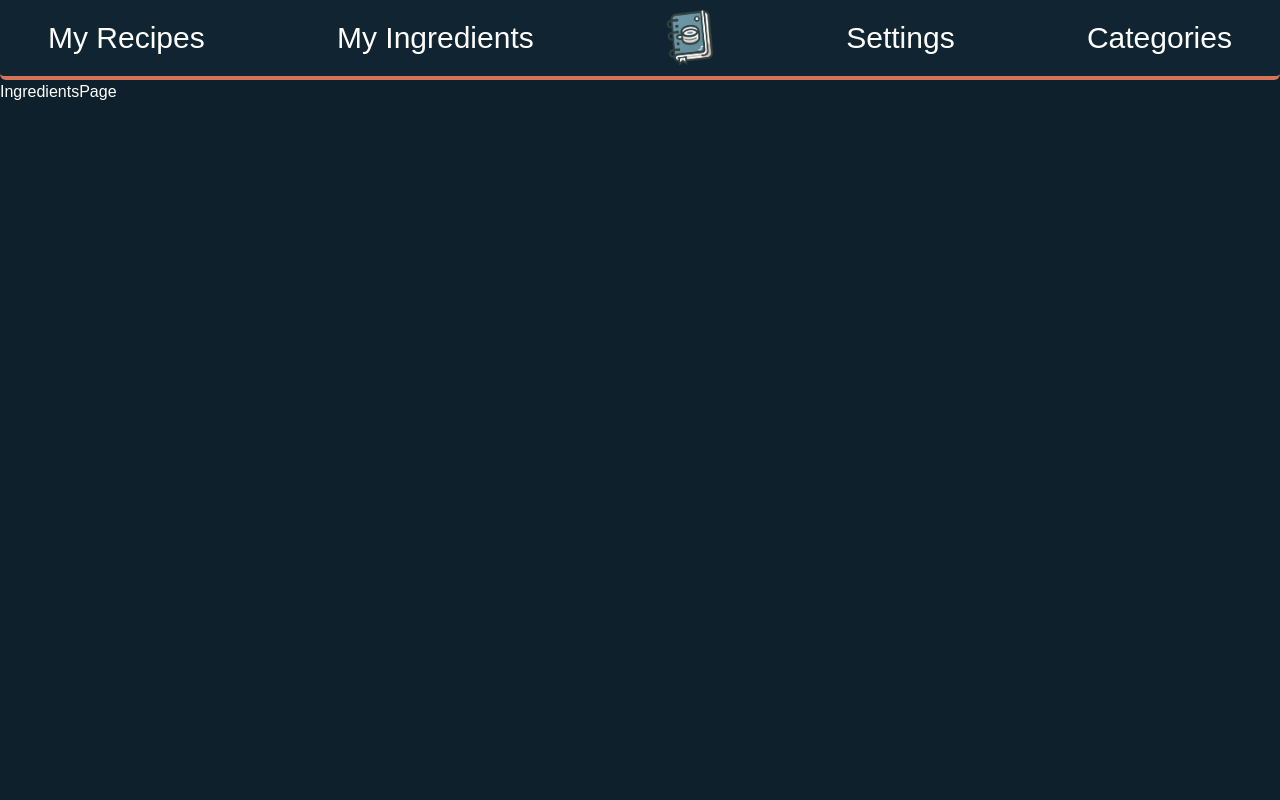
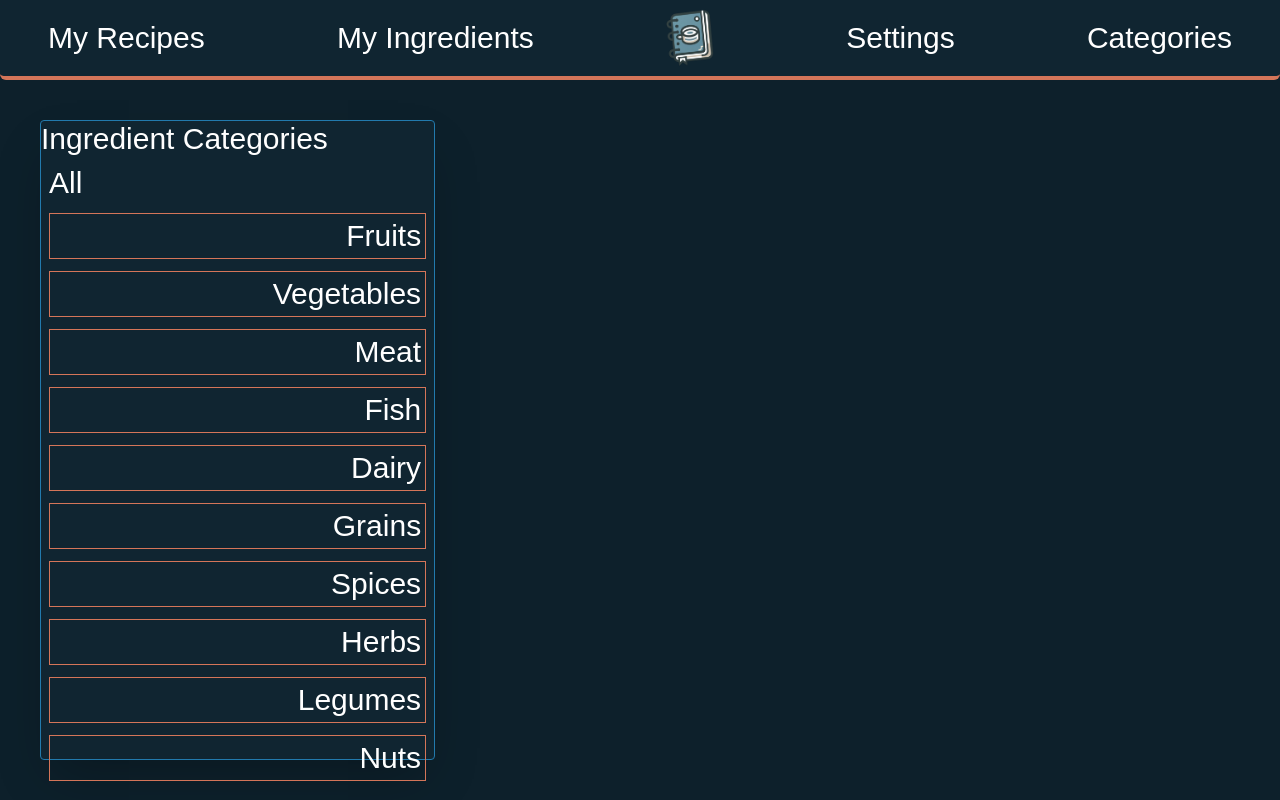
Before and after one commit to MaxPW777/myRecipeTracker, a Next.js app in the folder frontend/: page /ingredients in a window 1280 px wide. Built offline with nearby package versions, Linux system fonts and the light colour scheme; a web font is replaced by a local one.

Commit message:
[~] Added ingredient page + Tailwind merge

```diff
--- a/frontend/package.json
+++ b/frontend/package.json
@@ -14,7 +14,8 @@
     "react": "^18",
     "react-dom": "^18",
     "react-icons": "^5.1.0",
-    "react-query": "^3.39.3"
+    "react-query": "^3.39.3",
+    "tailwind-merge": "^2.3.0"
   },
   "devDependencies": {
     "@types/node": "^20",
--- /dev/null
+++ b/frontend/src/app/(pages)/ingredients/components/IngredientCategories.tsx
@@ -0,0 +1,39 @@
+"use client"
+import {useState} from "react";
+import {twMerge} from "tailwind-merge";
+import Link from "next/link";
+
+const categories = [
+    'Fruits',
+    'Vegetables',
+    'Meat',
+    'Fish',
+    'Dairy',
+    'Grains',
+    'Spices',
+    'Herbs',
+    'Legumes',
+    'Nuts',
+]
+
+function IngredientCategorie() {
+    const [selectedCategory, setSelectedCategory] = useState<string | null>(null)
+    return (
+        <div className={'main-block md:w-1/2'}>
+            <h1>Ingredient Categories</h1>
+            <ul className={'p-2 flex flex-col gap-3'}>
+                <Link href={'#'}>All</Link>
+                {categories.map((category) => (
+                    <Link href={`?${category}`}
+                          className={twMerge('border border-accent flex justify-end p-1', selectedCategory == category && 'border-4')}
+                          key={category}
+                          onClick={() => setSelectedCategory(category)}>{category}</Link>
+                ))}
+            </ul>
+
+        </div>
+    )
+
+}
+
+export default IngredientCategorie;
--- a/frontend/src/app/(pages)/ingredients/page.tsx
+++ b/frontend/src/app/(pages)/ingredients/page.tsx
@@ -1,9 +1,17 @@
-import React from 'react'
+import IngredientCategories
+    from "@/src/app/(pages)/ingredients/components/IngredientCategories";
+import {useState} from "react";
 
 function IngredientsPage() {
-  return (
-    <div>IngredientsPage</div>
-  )
+
+
+    return (
+        <main className={'justify-center items-center gap-4 flex'}>
+            <IngredientCategories />
+            <div className={'w-full h-full'}></div>
+        </main>
+
+    )
 }
 
 export default IngredientsPage
```
Also changed, not shown: 1 other file (tests, documents, lock files or other folders).
